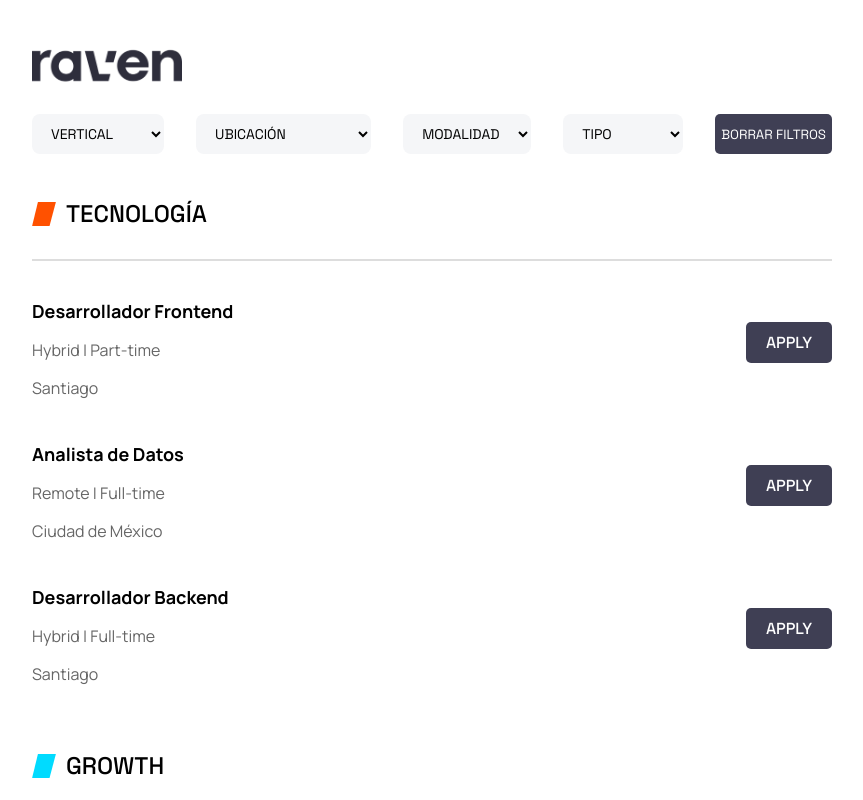
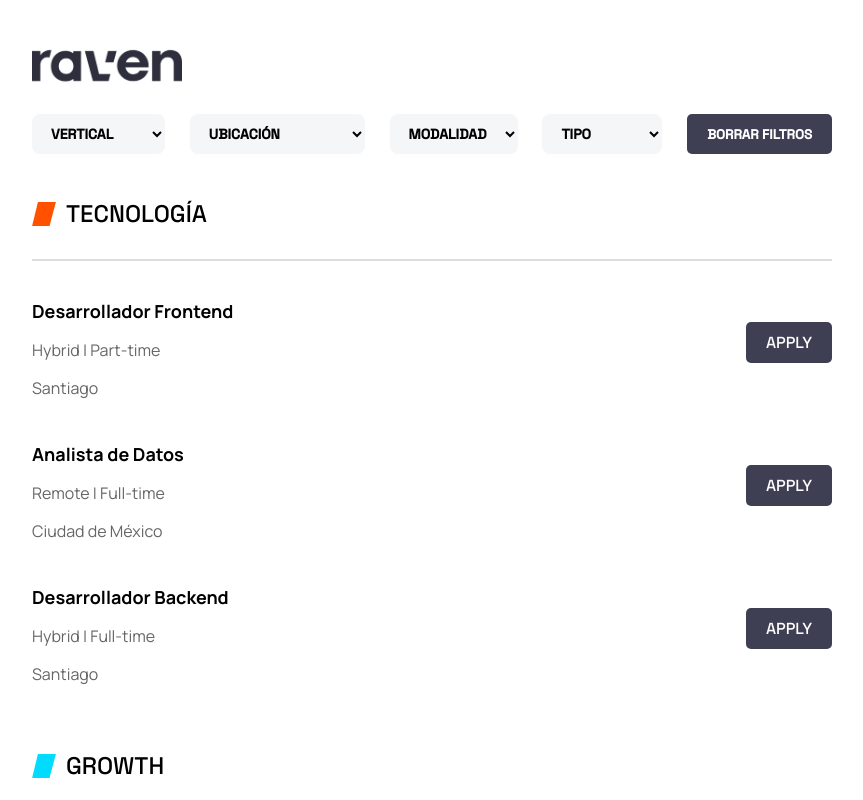
Before and after one commit to Raven-Latam/job-application, a Next.js app: page / in a window 1280 px wide. Shown: the top 800 px of the page, without its empty margins (208-1071 px from the left). Built offline with nearby package versions, Linux system fonts and the light colour scheme.

Commit message:
fix: cambio de estilos en filtros

```diff
--- a/src/styles/globals.css
+++ b/src/styles/globals.css
@@ -24,7 +24,7 @@
     padding: 10px 15px;
     font-family: var(--font-space-grotesk), sans-serif;
     font-size: 14px;
-    font-weight: normal;
+    font-weight: bold;
     text-transform: uppercase;
     border-radius: 8px;
     cursor: pointer;
@@ -48,6 +48,8 @@
     font-family: var(--font-space-grotesk), sans-serif;
     text-transform: uppercase;
     border: none;
+    font-weight: 900;
+    padding: 10px 20px;
   }
 
 h3.title-vertical {
```
